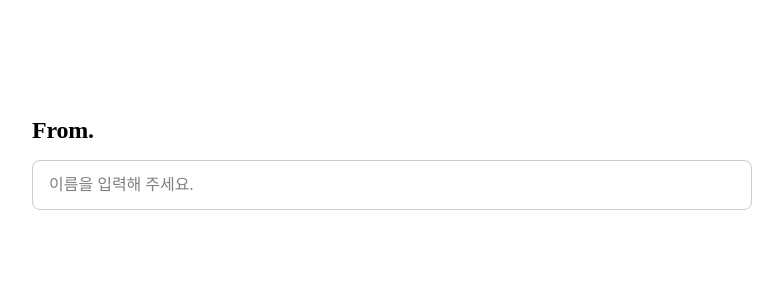
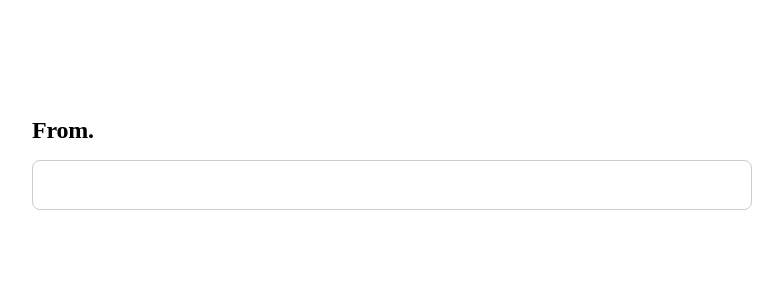
Before and after one commit to TAEINJEONG/rolling, a React (Vite) app: page / in a window 1280 px wide. Shown: the top 300 px of the page, without its empty margins (248-1031 px from the left). Built offline with nearby package versions, Linux system fonts and the light colour scheme; a web font is replaced by a local one.

Commit message:
feat: 입력값 검증 및 에러 메시지 표시 추가

```diff
--- a/src/pages/message/InputBox.jsx
+++ b/src/pages/message/InputBox.jsx
@@ -1,15 +1,18 @@
-const InputBox = ({ value, onChange }) => {
+const InputBox = ({ value, onChange, onBlur, isError }) => {
   return (
+    <>
       <input
         type="text"
         name="sender"
         id="from-input"
         value={value}
         onChange={onChange}
-      className="py-3 px-4 h-[50px] rounded-lg border border-[#CCCCCC] "
-      placeholder="이름을 입력해 주세요."
+        onBlur={onBlur}
+        className={`py-3 px-4 h-[50px] rounded-lg border ${isError ? 'border-[#DC3A3A]' : 'border-[#CCCCCC]'}`}
         maxLength="10"
       />
+      {isError && <p className="text-[#DC3A3A]">값을 입력해주세요.</p>}
+    </>
   );
 };
 export default InputBox;
--- a/src/pages/message/index.jsx
+++ b/src/pages/message/index.jsx
@@ -1,11 +1,22 @@
 import './styles.css';
 import InputBox from './InputBox';
 import { useState } from 'react';
+
 const Message = () => {
   const [sender, setSender] = useState('');
+  const [isError, setIsError] = useState(false);
 
   const handleInputChange = (e) => {
     setSender(e.target.value); // 공백 제거 후 상태 업데이트
+    console.log(e.target.value);
+    setIsError(false);
+  };
+
+  const handleOnBlur = () => {
+    if (sender === '') {
+      console.log('focusout');
+      setIsError(true);
+    }
   };
 
   return (
@@ -13,8 +24,14 @@ const Message = () => {
       <label htmlFor="from-input" className="text-24-bold mb-3">
         From.
       </label>
-      <InputBox value={sender} onChange={handleInputChange} />
+      <InputBox
+        value={sender}
+        onChange={handleInputChange}
+        onBlur={handleOnBlur}
+        isError={isError}
+      />
     </form>
   );
 };
+
 export default Message;
```
Lines whose indentation alone changed are shown as unchanged.
